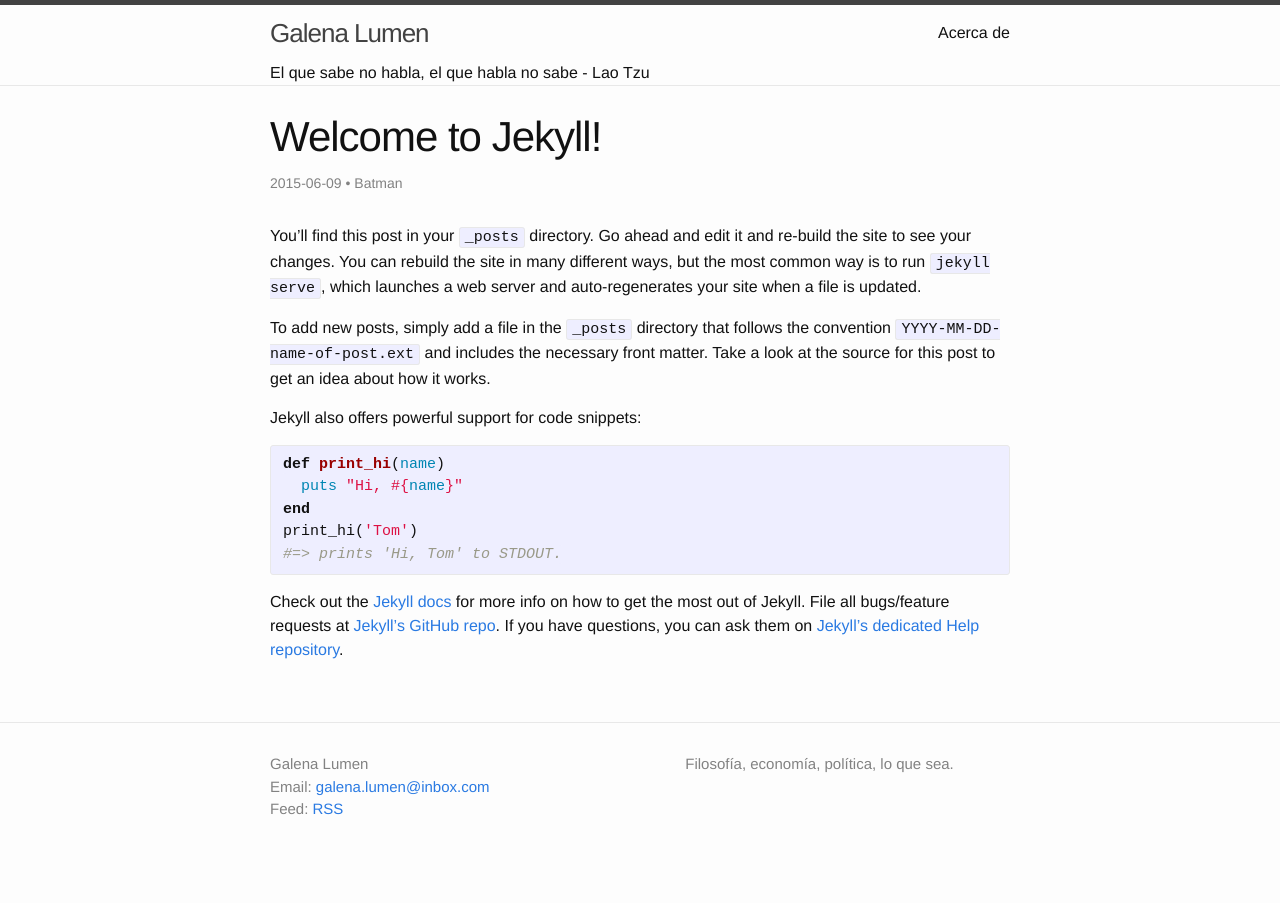
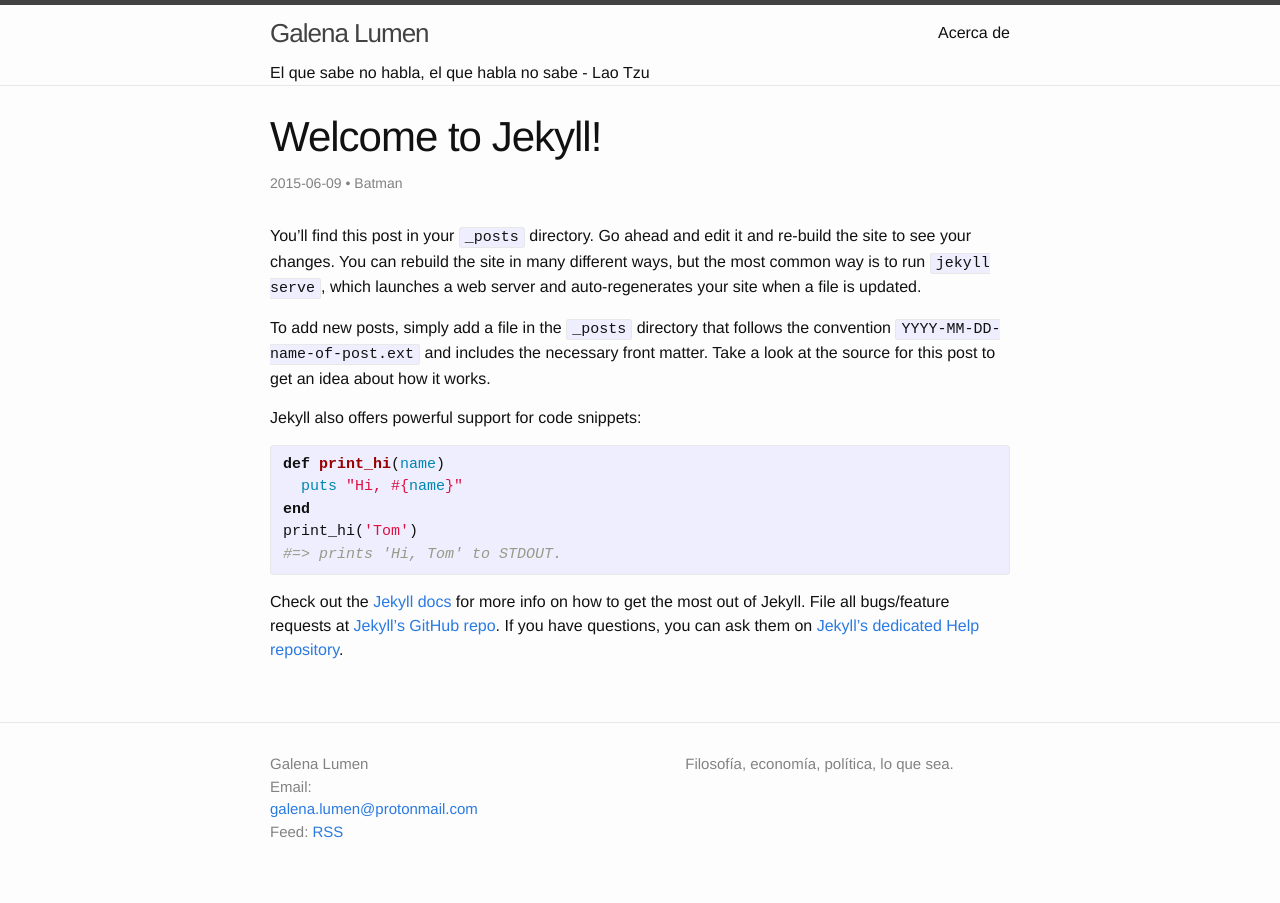
Before and after one commit to galena-lumen/galena-lumen.github.io, a Jekyll site: the page built from _posts/2015-06-09-welcome-to-jekyll.markdown, in a window 1280 px wide. Built offline with Jekyll 4.4.1, drawn with Linux system fonts in a browser that asks for light colours; Markdown is read by kramdown in place of the engine named in the settings.

Commit message:
Protonmail :)

```diff
--- a/_config.yml
+++ b/_config.yml
@@ -1,6 +1,6 @@
 # Site settings
 title: Galena Lumen
-email: galena.lumen@inbox.com
+email: galena.lumen@protonmail.com
 subtitle: >
   El que sabe no habla, el que habla no sabe - Lao Tzu
 description: >
```
